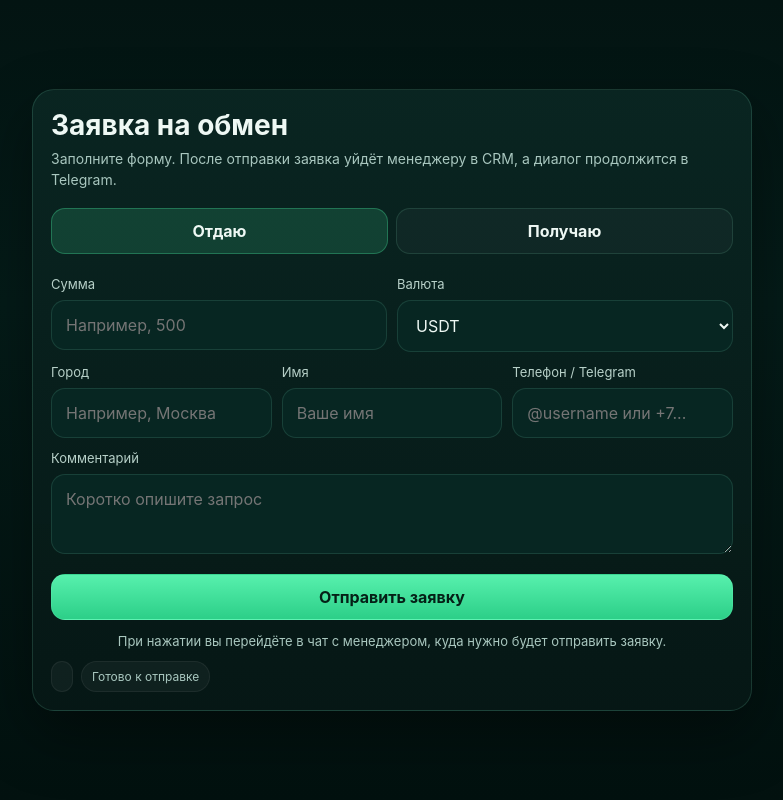
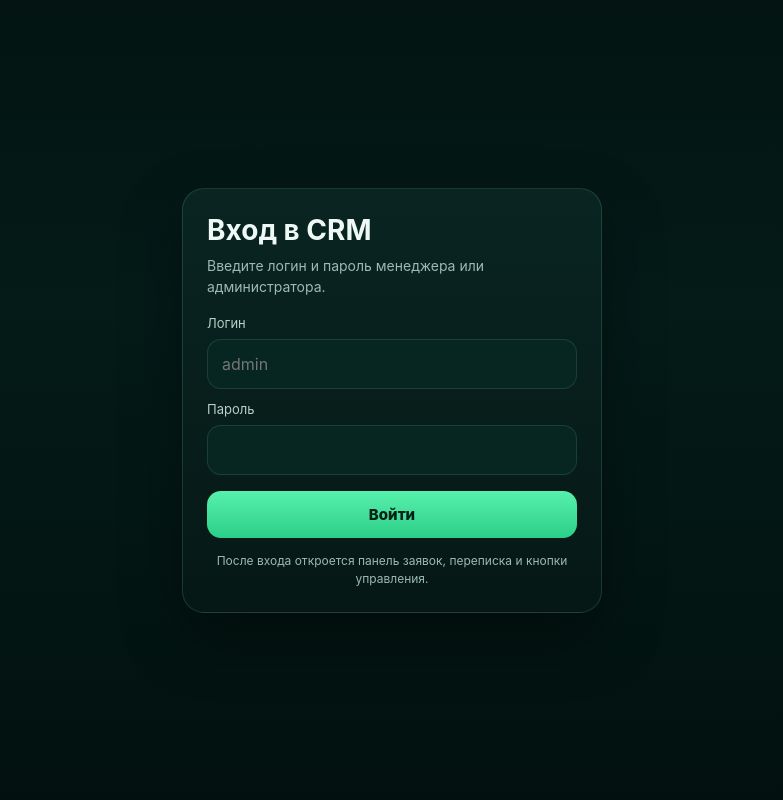
Before and after one commit to penzyura-byte/trud-exchange, a Flask app: page /login in a window 1280 px wide. Shown: the whole page, without its empty margins (248-1031 px from the left). Run offline with Flask 3, Linux system fonts and the light colour scheme; data comes from the database, SQL or seed files in the repository; data that the repository does not hold is empty; some libraries are stand-ins or nearby versions.

Commit message:
Update login.html

```diff
--- a/templates/login.html
+++ b/templates/login.html
@@ -2,147 +2,99 @@
 <html lang="ru">
 <head>
   <meta charset="utf-8">
-  <meta name="viewport" content="width=device-width,initial-scale=1,maximum-scale=1,user-scalable=no">
-  <title>Trud Exchange</title>
-  <script src="https://telegram.org/js/telegram-web-app.js"></script>
+  <meta name="viewport" content="width=device-width, initial-scale=1">
+  <title>Вход в CRM</title>
   <style>
-    :root{--bg:#031714;--card:#0a2622;--line:rgba(144,255,208,.14);--text:#eef8f4;--muted:#a9c7bf;--green:#44e39d;--gold:#e7d18a;}
-    *{box-sizing:border-box} body{margin:0;font-family:Inter,system-ui,-apple-system,BlinkMacSystemFont,"Segoe UI",Arial,sans-serif;background:linear-gradient(180deg,#031412 0%,#041b18 38%,#02110f 100%);color:var(--text)}
-    .wrap{min-height:100vh;padding:16px;display:grid;place-items:center}
-    .card{width:min(720px,100%);border:1px solid var(--line);border-radius:22px;background:linear-gradient(180deg, rgba(10,38,34,.94), rgba(6,24,22,.96));box-shadow:0 24px 60px rgba(0,0,0,.38);padding:18px}
-    h1{margin:0 0 6px;font-size:28px}.sub{color:var(--muted);font-size:14px;line-height:1.5;margin-bottom:18px}
-    .row{display:grid;grid-template-columns:1fr 1fr;gap:10px}.row3{display:grid;grid-template-columns:1fr 1fr 1fr;gap:10px}
+    :root{
+      --bg:#031412;
+      --card:#0a2622;
+      --line:rgba(144,255,208,.14);
+      --text:#eef8f4;
+      --muted:#9bbab2;
+      --green:#44e39d;
+      --red:#ff8d8d;
+    }
+    *{box-sizing:border-box}
+    body{
+      margin:0;
+      min-height:100vh;
+      display:grid;
+      place-items:center;
+      background:linear-gradient(180deg,#031412 0%,#041b18 38%,#02110f 100%);
+      color:var(--text);
+      font-family:Inter,system-ui,-apple-system,BlinkMacSystemFont,"Segoe UI",Arial,sans-serif;
+      padding:16px;
+    }
+    .card{
+      width:min(420px,100%);
+      border:1px solid var(--line);
+      border-radius:22px;
+      background:linear-gradient(180deg, rgba(10,38,34,.94), rgba(6,24,22,.96));
+      box-shadow:0 24px 60px rgba(0,0,0,.38);
+      padding:24px;
+    }
+    h1{margin:0 0 8px;font-size:28px}
+    .sub{color:var(--muted);font-size:14px;line-height:1.5;margin-bottom:18px}
     label{display:block;font-size:13px;color:#b7d0c8;margin:12px 0 8px}
-    input,select,textarea,button{font:inherit}
-    input,select,textarea{width:100%;padding:14px 14px;border-radius:14px;border:1px solid rgba(144,255,208,.12);background:rgba(8,39,35,.98);color:var(--text);outline:none}
-    textarea{min-height:80px;resize:vertical}
-    .toggle{display:grid;grid-template-columns:1fr 1fr;gap:8px;margin-bottom:10px}
-    .toggle button,.submit{border:1px solid rgba(144,255,208,.12);border-radius:14px;padding:12px 14px;background:rgba(255,255,255,.03);color:var(--text);cursor:pointer;font-weight:700}
-    .toggle button.active{background:rgba(68,227,157,.16);border-color:rgba(68,227,157,.32)}
-    .submit{width:100%;margin-top:16px;background:linear-gradient(180deg,#57f0ad 0%, #2ccf88 100%);color:#052017;font-size:16px}
-    .hint{margin-top:12px;color:var(--muted);font-size:13px;line-height:1.5;text-align:center}
-    .mini{display:flex;gap:8px;flex-wrap:wrap;margin-top:10px}.mini span{padding:7px 10px;border-radius:999px;background:rgba(255,255,255,.04);border:1px solid rgba(255,255,255,.06);color:var(--muted);font-size:12px}
-    @media (max-width:700px){.row,.row3{grid-template-columns:1fr}}
+    input,button{
+      width:100%;
+      font:inherit;
+      border-radius:14px;
+    }
+    input{
+      padding:14px;
+      border:1px solid rgba(144,255,208,.12);
+      background:rgba(8,39,35,.98);
+      color:var(--text);
+      outline:none;
+    }
+    button{
+      margin-top:16px;
+      padding:14px 16px;
+      border:0;
+      background:linear-gradient(180deg,#57f0ad 0%, #2ccf88 100%);
+      color:#052017;
+      font-weight:800;
+      font-size:15px;
+      cursor:pointer;
+    }
+    .err{
+      margin-bottom:12px;
+      padding:12px 14px;
+      border-radius:16px;
+      background:rgba(255,141,141,.08);
+      border:1px solid rgba(255,141,141,.18);
+      color:#ffd0d0;
+    }
+    .hint{
+      margin-top:14px;
+      color:var(--muted);
+      font-size:12px;
+      line-height:1.5;
+      text-align:center;
+    }
   </style>
 </head>
 <body>
-<div class="wrap">
-  <div class="card">
-    <h1>Заявка на обмен</h1>
-    <div class="sub">Заполните форму. После отправки заявка уйдёт менеджеру в CRM, а диалог продолжится в Telegram.</div>
+  <form class="card" method="post">
+    <h1>Вход в CRM</h1>
+    <div class="sub">Введите логин и пароль менеджера или администратора.</div>
 
-    <div class="toggle">
-      <button id="modeGive" class="active" type="button">Отдаю</button>
-      <button id="modeReceive" type="button">Получаю</button>
+    {% if error %}
+      <div class="err">{{ error }}</div>
+    {% endif %}
+
+    <label>Логин</label>
+    <input name="username" placeholder="{{ admin_username }}" autocomplete="username" required>
+
+    <label>Пароль</label>
+    <input name="password" type="password" autocomplete="current-password" required>
+
+    <button type="submit">Войти</button>
+
+    <div class="hint">
+      После входа откроется панель заявок, переписка и кнопки управления.
     </div>
-
-    <div class="row">
-      <div>
-        <label>Сумма</label>
-        <input id="amount" inputmode="decimal" placeholder="Например, 500">
-      </div>
-      <div>
-        <label>Валюта</label>
-        <select id="currency">
-          <option>USDT</option><option>USD</option><option>EUR</option><option>RUB</option><option>BTC</option><option>ETH</option>
-        </select>
-      </div>
-    </div>
-
-    <div class="row3">
-      <div>
-        <label>Город</label>
-        <input id="city" placeholder="Например, Москва">
-      </div>
-      <div>
-        <label>Имя</label>
-        <input id="name" placeholder="Ваше имя">
-      </div>
-      <div>
-        <label>Телефон / Telegram</label>
-        <input id="contact" placeholder="@username или +7...">
-      </div>
-    </div>
-
-    <label>Комментарий</label>
-    <textarea id="comment" placeholder="Коротко опишите запрос"></textarea>
-
-    <button class="submit" id="sendBtn" type="button">Отправить заявку</button>
-    <div class="hint">При нажатии вы перейдёте в чат с менеджером, куда нужно будет отправить заявку.</div>
-
-    <div class="mini">
-      <span id="userLabel">Telegram Mini App</span>
-      <span id="statusLabel">Готово к отправке</span>
-    </div>
-  </div>
-</div>
-
-<script>
-const tg = window.Telegram?.WebApp;
-if (tg) {
-  tg.expand();
-}
-
-let mode = 'give';
-const modeGive = document.getElementById('modeGive');
-const modeReceive = document.getElementById('modeReceive');
-const statusLabel = document.getElementById('statusLabel');
-const userLabel = document.getElementById('userLabel');
-
-function setMode(next) {
-  mode = next;
-  modeGive.classList.toggle('active', mode === 'give');
-  modeReceive.classList.toggle('active', mode === 'receive');
-}
-modeGive.addEventListener('click', () => setMode('give'));
-modeReceive.addEventListener('click', () => setMode('receive'));
-
-if (tg?.initDataUnsafe?.user) {
-  const u = tg.initDataUnsafe.user;
-  userLabel.textContent = [u.first_name, u.last_name].filter(Boolean).join(' ') || u.username || 'Клиент';
-}
-
-function buildPayload() {
-  const amount = document.getElementById('amount').value.trim();
-  const currency = document.getElementById('currency').value;
-  const city = document.getElementById('city').value.trim();
-  const name = document.getElementById('name').value.trim();
-  const contact = document.getElementById('contact').value.trim();
-  const comment = document.getElementById('comment').value.trim();
-
-  const payload = {
-    direction: mode,
-    amount,
-    currency,
-    city,
-    name,
-    contact,
-    comment,
-  };
-  const text = `${mode === 'give' ? 'Отдаю' : 'Получаю'}: ${amount} ${currency}` +
-    (city ? `\nГород: ${city}` : '') +
-    (name ? `\nИмя: ${name}` : '') +
-    (contact ? `\nКонтакт: ${contact}` : '') +
-    (comment ? `\nКомментарий: ${comment}` : '');
-  return { payload, text };
-}
-
-document.getElementById('sendBtn').addEventListener('click', () => {
-  const { payload, text } = buildPayload();
-  if (!payload.amount || !payload.currency) {
-    statusLabel.textContent = 'Введите сумму и валюту';
-    return;
-  }
-  const sendValue = JSON.stringify({ order: payload, summary: text });
-  if (tg && tg.sendData) {
-    tg.sendData(sendValue);
-    statusLabel.textContent = 'Заявка отправлена';
-    setTimeout(() => tg.close(), 300);
-  } else {
-    statusLabel.textContent = 'Telegram WebApp недоступен';
-    alert(sendValue);
-  }
-});
-</script>
+  </form>
 </body>
 </html>
```
